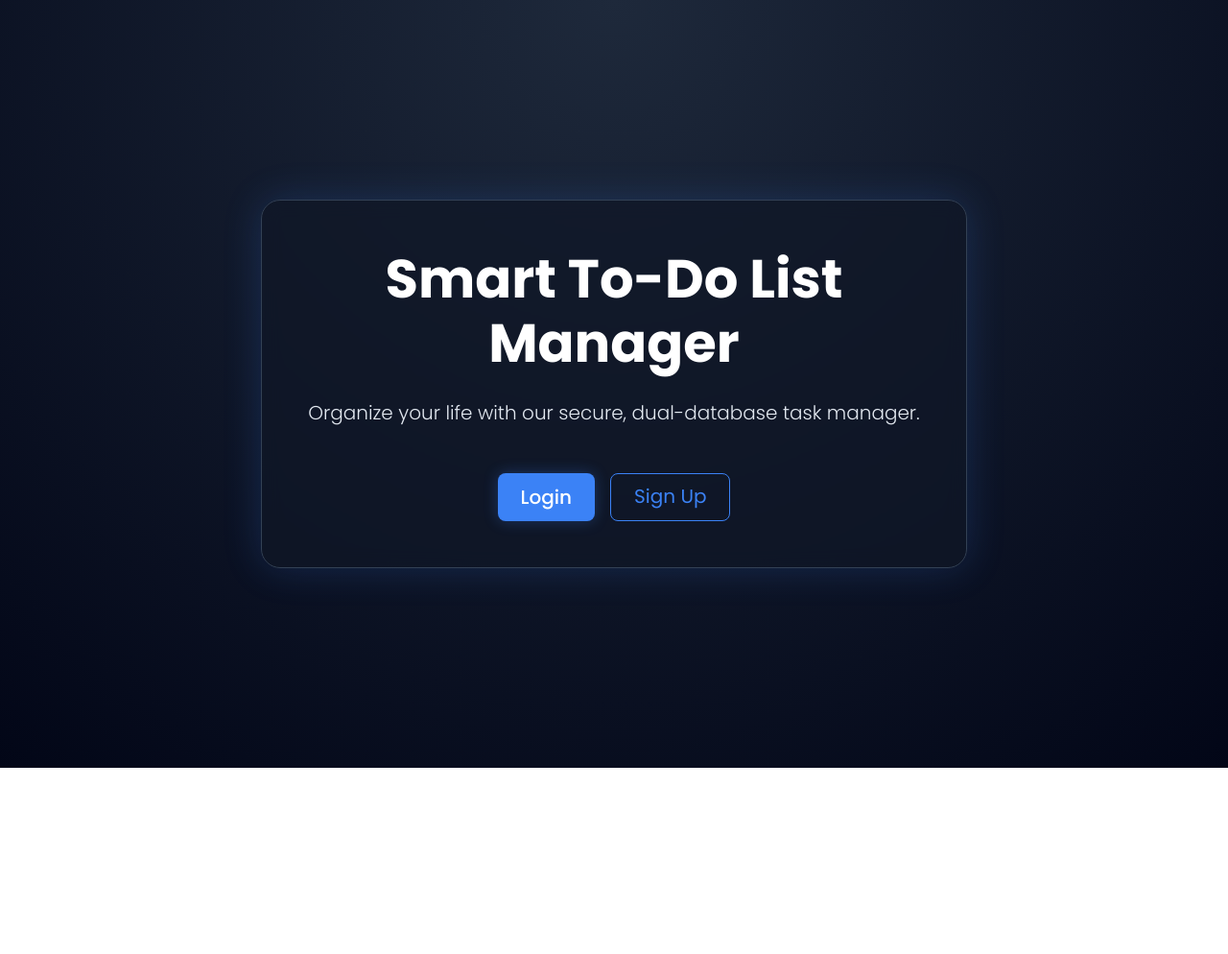
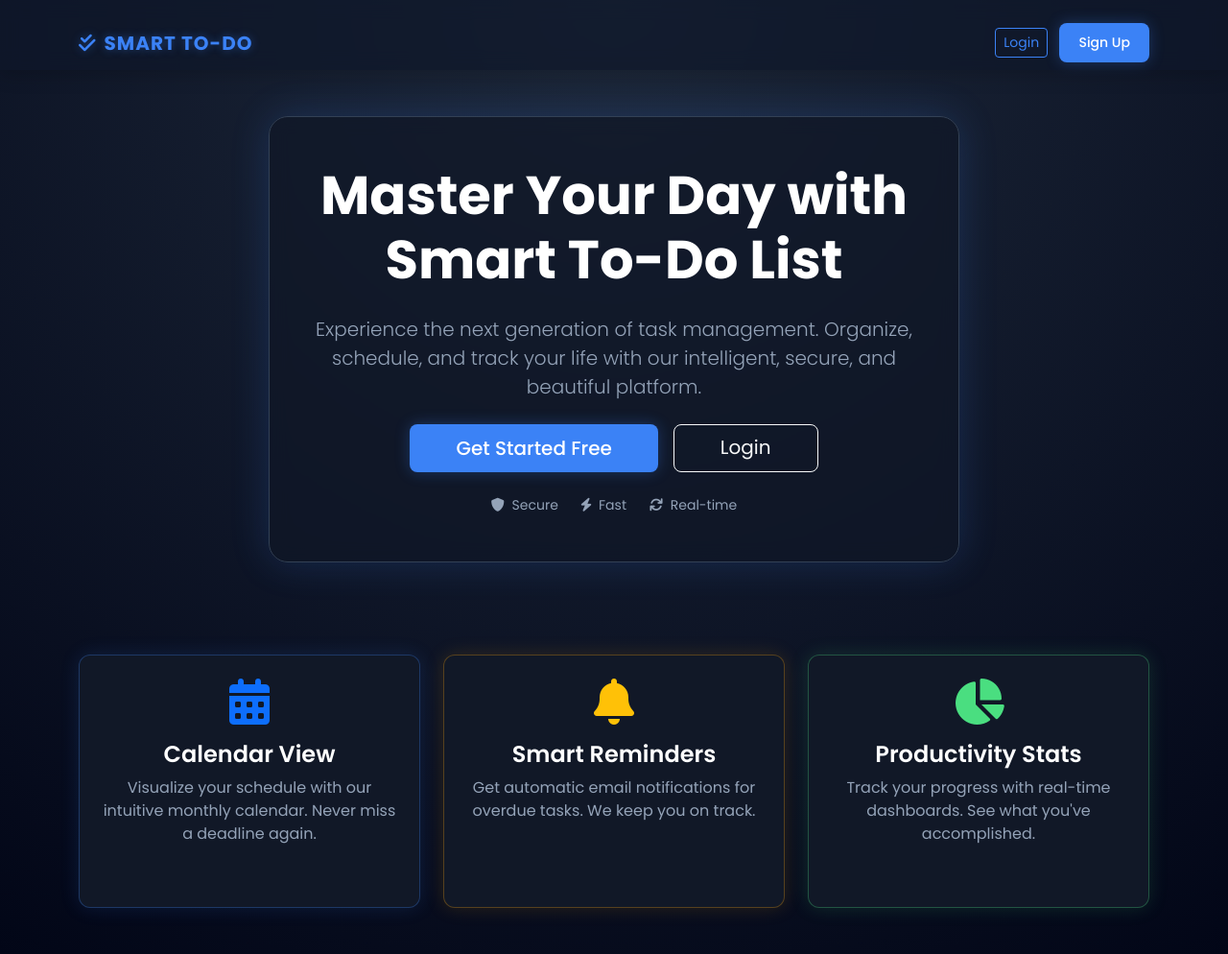
Before and after one commit to bikram73/Smart_ToDo_List_Manager, a plain HTML site: page frontend/index.html in a window 1280 px wide. Shown: the whole page at 96% size. Before the commit the page ends 800 px from the top, so only its background shows below. Drawn offline with nearby package versions, Linux system fonts and the light colour scheme.

Commit message:
first commit

```diff
--- a/frontend/index.html
+++ b/frontend/index.html
@@ -5,19 +5,73 @@
     <meta name="viewport" content="width=device-width, initial-scale=1.0">
     <title>Smart To-Do | Welcome</title>
     <link href="https://cdn.jsdelivr.net/npm/bootstrap@5.3.0/dist/css/bootstrap.min.css" rel="stylesheet">
+    <link rel="stylesheet" href="https://cdnjs.cloudflare.com/ajax/libs/font-awesome/6.0.0/css/all.min.css">
     <link rel="stylesheet" href="style.css">
 </head>
-<body class="d-flex align-items-center justify-content-center">
-    <div class="container">
-        <div class="row justify-content-center">
-            <div class="col-md-8">
-                <div class="hero-card">
-                    <h1 class="display-4 fw-bold mb-4">Smart To-Do List Manager</h1>
-                    <p class="lead mb-5">Organize your life with our secure, dual-database task manager.</p>
-                    <div class="d-grid gap-3 d-sm-flex justify-content-sm-center">
-                        <a href="login.html" class="btn btn-primary btn-lg px-4 gap-3">Login</a>
-                        <a href="signup.html" class="btn btn-outline-primary btn-lg px-4">Sign Up</a>
+<body class="d-flex flex-column min-vh-100">
+    <!-- Navbar -->
+    <nav class="navbar navbar-expand-lg navbar-dark mb-0 bg-transparent border-0">
+        <div class="container pt-3">
+            <span class="navbar-brand mb-0 h1"><i class="fas fa-check-double me-2"></i>Smart To-Do</span>
+            <div class="ms-auto">
+                <a href="login.html" class="btn btn-outline-primary btn-sm me-2">Login</a>
+                <a href="signup.html" class="btn btn-primary btn-sm">Sign Up</a>
+            </div>
+        </div>
+    </nav>
+
+    <!-- Hero Section -->
+    <div class="container flex-grow-1 d-flex align-items-center justify-content-center py-5">
+        <div class="row justify-content-center w-100">
+            <div class="col-lg-8 text-center">
+                <div class="hero-card mb-5">
+                    <h1 class="display-4 fw-bold mb-4">Master Your Day with Smart To-Do List</h1>
+                    <p class="lead mb-4 text-muted">
+                        Experience the next generation of task management.
+                        Organize, schedule, and track your life with our intelligent, secure, and beautiful platform.
+                    </p>
+                    <div class="d-grid gap-3 d-sm-flex justify-content-sm-center mb-4">
+                        <a href="signup.html" class="btn btn-primary btn-lg px-5 gap-3">Get Started Free</a>
+                        <a href="login.html" class="btn btn-outline-light btn-lg px-5">Login</a>
                     </div>
+                    <div class="d-flex justify-content-center gap-4 text-muted small">
+                        <span><i class="fas fa-shield-alt me-1"></i> Secure</span>
+                        <span><i class="fas fa-bolt me-1"></i> Fast</span>
+                        <span><i class="fas fa-sync me-1"></i> Real-time</span>
+                    </div>
+                </div>
+            </div>
+        </div>
+    </div>
+
+    <!-- Features Grid -->
+    <div class="container pb-5">
+        <div class="row g-4">
+            <div class="col-md-4">
+                <div class="card h-100 card-glow-primary text-center p-4">
+                    <div class="mb-3">
+                        <i class="fas fa-calendar-alt fa-3x text-primary"></i>
+                    </div>
+                    <h4>Calendar View</h4>
+                    <p class="text-muted">Visualize your schedule with our intuitive monthly calendar. Never miss a deadline again.</p>
+                </div>
+            </div>
+            <div class="col-md-4">
+                <div class="card h-100 card-glow-warning text-center p-4">
+                    <div class="mb-3">
+                        <i class="fas fa-bell fa-3x text-warning"></i>
+                    </div>
+                    <h4>Smart Reminders</h4>
+                    <p class="text-muted">Get automatic email notifications for overdue tasks. We keep you on track.</p>
+                </div>
+            </div>
+            <div class="col-md-4">
+                <div class="card h-100 card-glow-success text-center p-4">
+                    <div class="mb-3">
+                        <i class="fas fa-chart-pie fa-3x text-success"></i>
+                    </div>
+                    <h4>Productivity Stats</h4>
+                    <p class="text-muted">Track your progress with real-time dashboards. See what you've accomplished.</p>
                 </div>
             </div>
         </div>
```
Also changed, not shown: frontend/login.html (+1 -1 lines), frontend/signup.html (+1 -1 lines).
